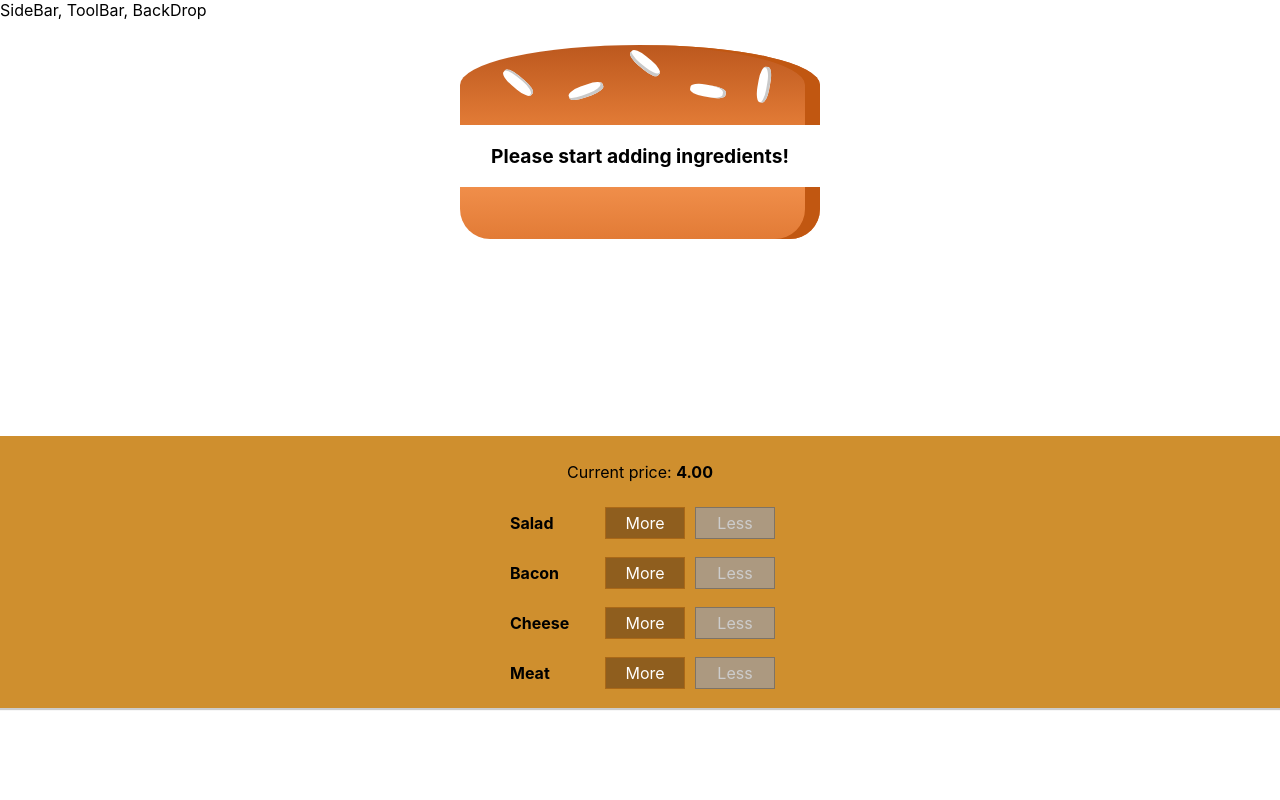
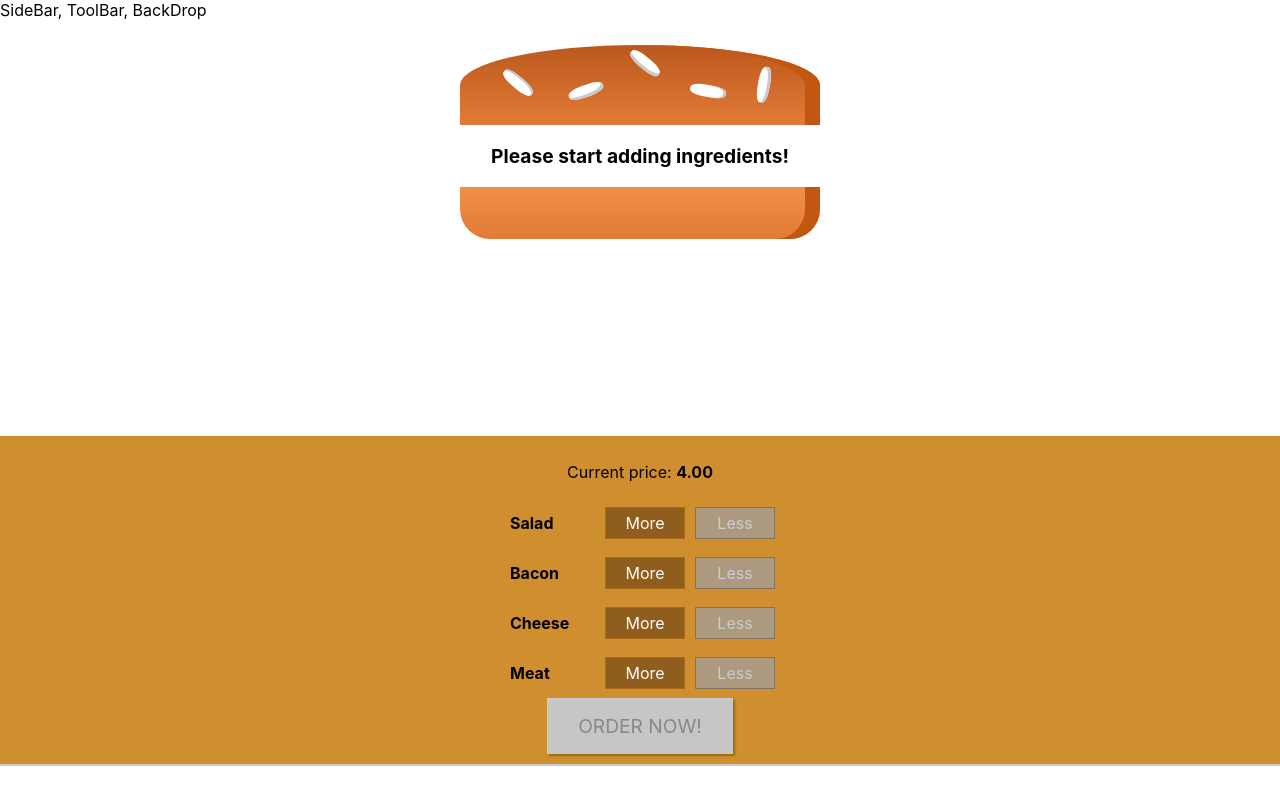
Before and after one commit to Yohandel/burger-builder, a React app: page / in a window 1280 px wide. Built offline with nearby package versions, Linux system fonts and the light colour scheme.

Commit message:
Order button added to buildcontrols

```diff
--- a/src/Components/Burger/BuildControls/BuildControls.css
+++ b/src/Components/Burger/BuildControls/BuildControls.css
@@ -9,3 +9,46 @@
     padding: 10px 0;
 
 }
+
+
+
+.OrderButton {
+    background-color: #DAD735;
+    outline: none;
+    cursor: pointer;
+    border: 1px solid #966909;
+    color: #966909;
+    font-family: inherit;
+    font-size: 1.2em;
+    padding: 15px 30px;
+    box-shadow: 2px 2px 2px #966909;
+}
+
+.OrderButton:hover, .OrderButton:active {
+    background-color: #A0DB41;
+    border: 1px solid #966909;
+    color: #966909;
+}
+
+.OrderButton:disabled {
+    background-color: #C7C6C6;
+    cursor: not-allowed;
+    border: 1px solid #ccc;
+    color: #888888;
+}
+
+.OrderButton:not(:disabled) {
+    animation: enable 0.3s linear;
+}
+
+@keyframes enable {
+    0% {
+        transform: scale(1);
+    }
+    60% {
+        transform: scale(1.1);
+    }
+    100% {
+        transform: scale(1);
+    }
+}
--- a/src/Components/Burger/BuildControls/BuildControls.js
+++ b/src/Components/Burger/BuildControls/BuildControls.js
@@ -22,6 +22,11 @@
                 disabled={props.disabled[ctrl.type]}
              />
         ))}
+        <button
+         className='OrderButton'
+         disabled={!props.purchasable}
+         >ORDER NOW!
+        </button>
     </div>
 );
 
--- a/src/Containers/BurguerBuilder/BurguerBuilder.js
+++ b/src/Containers/BurguerBuilder/BurguerBuilder.js
@@ -23,8 +23,21 @@
       cheese: 0,
       meat: 0
     },
-    totalPrice: 4
+    totalPrice: 4,
+    purchasable: false,
   };
+
+  updatePurchaseState (ingredients) {
+    const sum = Object.keys(ingredients).map(igkey =>{
+      return ingredients[igkey];
+     })
+     .reduce((sum,el)=>{
+       return sum + el
+      },0);
+
+    this.setState({purchasable: sum > 0 })
+
+  }
 
   addIngredientHandler = type => {
     const oldCount = this.state.ingredients[type];
@@ -38,6 +51,7 @@
     const oldPrice = this.state.totalPrice;
     const newPrice = oldPrice + priceAddition;
     this.setState({ totalPrice: newPrice, ingredients: updatedIngredients });
+    this.updatePurchaseState(updatedIngredients);
   };
 
   removeIngredientsHandler = type => {
@@ -55,6 +69,8 @@
     const newPrice = oldPrice - priceDeduction;
     this.setState({ totalPrice: newPrice, ingredients: updatedIngredients });
     this.setState({ ingredients: updatedIngredients });
+    this.updatePurchaseState(updatedIngredients);
+
   };
 
   render() {
@@ -70,10 +86,12 @@
       <Auxiliar>
         <Burger ingredients={this.state.ingredients} />
         <BuildControls
-          price={this.state.totalPrice}
           ingredientAdded={this.addIngredientHandler}
           ingredientRemoved={this.removeIngredientsHandler}
+          price={this.state.totalPrice}
           disabled={disabledInfo}
+
+          purchasable={this.state.purchasable}
         />
       </Auxiliar>
     );
```
